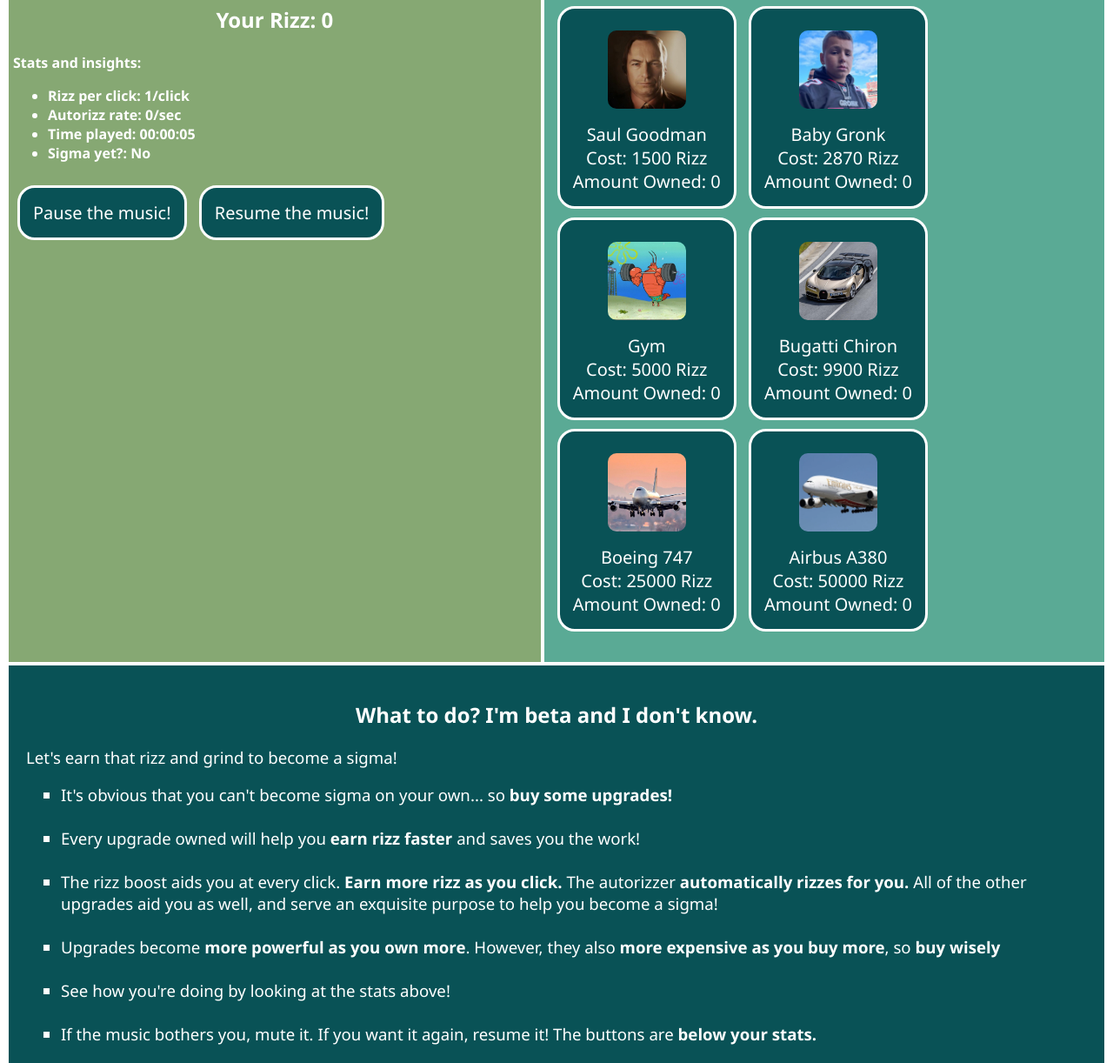
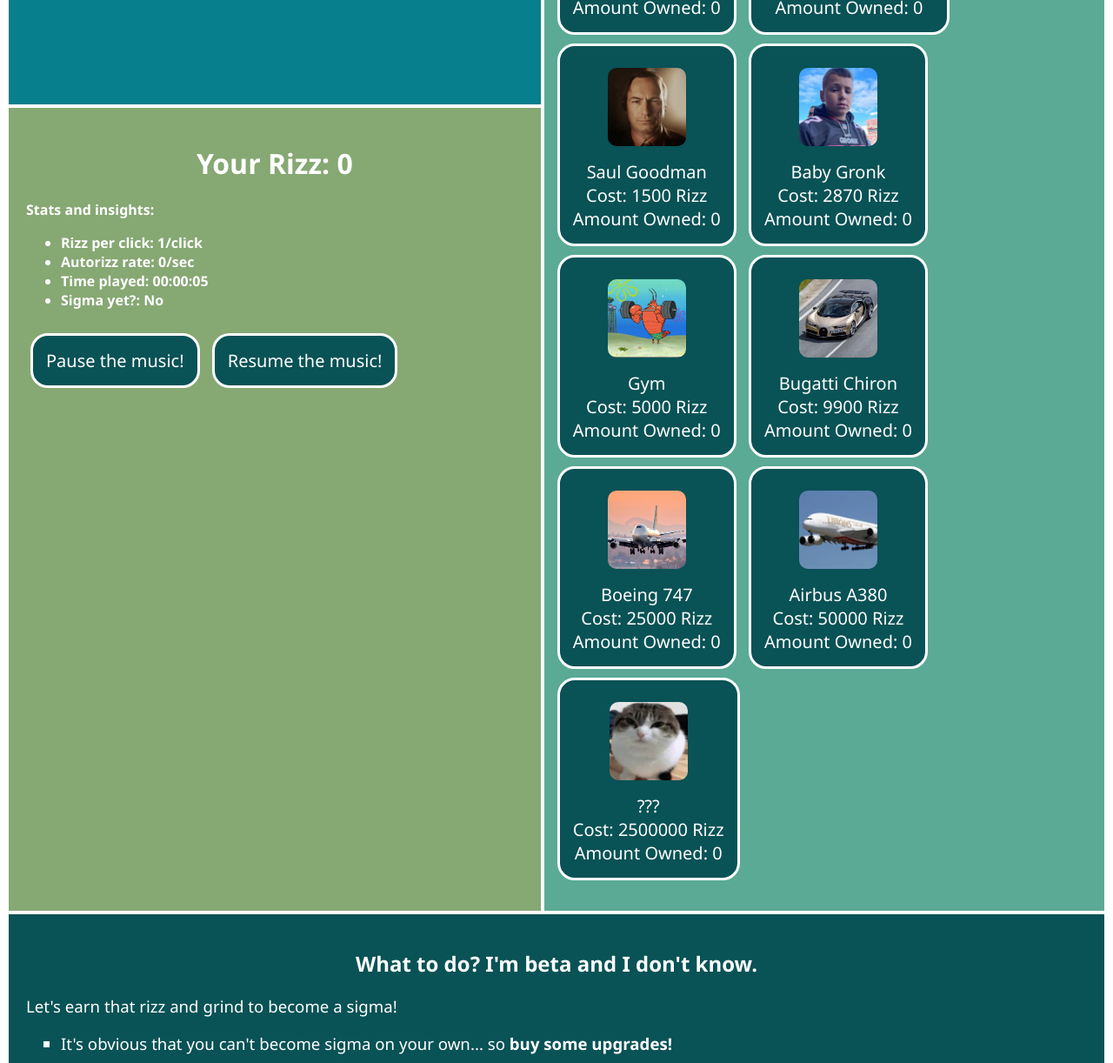
Before and after one commit to fc2078/rizz-farm, a plain HTML site: page index.html in a window 1280 px wide. Shown: the part 812-2034 px from the top of the page at 87% size. Drawn offline with nearby package versions, Linux system fonts and the light colour scheme; no server answers.

Commit message:
Add extra upgrade (finalize game)

```diff
--- a/index.html
+++ b/index.html
@@ -21,6 +21,7 @@
             <h1>Sigma Rizz Farm: Grow your Rizz</h1>
             <p>Grow your rizz and become a sigma today.</p>
             <p>Start clicking Patrick Bateman on the left and get rizzin'!</p>
+            <p>Need help? Scroll down.</p>
         </div>
         <!--  -->
         <!-- Clicker with the sigma Bateman on it and instructions -->
@@ -39,7 +40,7 @@
             <div id="ug-items">
                 <button class="upgrade-item" onclick="buyRizzBoost()" id="rizzBoost"><img src="imgs/greenUpArrow.png"
                         class="upg-img"><br>Rizz Boost<br><span id="rizzBoostCost">Cost: 25 Rizz</span><br><span
-                        id="rizzBoostOwned">Amount Owned: 0</span></button>
+                        id="rizzBoostOwned">Amount Owned: 0</span><br></button>
                 <button class="upgrade-item" onclick="buyAutorizzer()" id="autorizzer"><img src="imgs/autoRizzer.jpg"
                         class="upg-img"><br>Autorizzer<br><span id="autorizzerCost">Cost: 150 Rizz</span><br><span
                         id="autorizzerOwned">Amount Owned: 0</span></button>
@@ -71,12 +72,15 @@
                 <button class="upgrade-item" onclick="buyAirbusA380()" id="airbusA380"><img src="imgs/airbusA380.webp"
                         class="upg-img"><br>Airbus A380<br><span id="airbusA380Cost">Cost: 50000 Rizz</span><br><span
                         id="airbusA380Owned">Amount Owned: 0</span></button>
+                <button class="upgrade-item" onclick="buySomething1()" id="something1"><img src="imgs/something1.webp"
+                        class="upg-img"><br>???<br><span id="something1Cost">Cost: 2500000 Rizz</span><br><span
+                        id="something1Owned">Amount Owned: 0</span></button>
             </div>
         </div>
         <!--  -->
         <!-- Rizz count and statistics -->
         <div class="Rizz-and-Stats">
-            <h2 id="rizz"></h2>
+            <h1 id="rizz"></h1>
             <h4>Stats and insights:
                 <ul id="stats">
                     <li>Rizz per click: <span id="rizzRate"></span>/click</li>
@@ -110,7 +114,6 @@
                 <li>If the music bothers you, mute it. If you want it again, resume it! The buttons are <strong>below
                         your stats.</strong></li>
             </ul>
-
         </div>
         <!--  -->
     </div>
--- a/script.js
+++ b/script.js
@@ -142,7 +142,12 @@ let airbusA380Counter = 0;
 let airbusA380 = document.getElementById('airbusA380Owned')
 let airbusA380Cost = document.getElementById("airbusA380Cost")
 airbusA380.innerText = "Amount Owned: 0";
-// Increase prices, add gym soon
+
+// Easter egg upgrades
+let something1Counter = 0;
+let something1 = document.getElementById('something1Owned')
+let something1Cost = document.getElementById("something1Cost")
+something1.innerText = "Amount Owned: 0";
 //
 
 // Purchasing upgrades
@@ -325,6 +330,24 @@ function buyAirbusA380() {
     }
     updateButtons()
 }
+
+function buySomething1() {
+    let something1Price = 2500000 + something1Counter ** 1.999
+    something1Cost.innerText = "Cost: " + something1Price.toFixed(0) + " Rizz"
+    if (counter >= something1Price.toFixed(0)) {
+        counter = counter - something1Price.toFixed(0)
+        rizz.innerText = "Your Rizz: " + counter.toFixed(0)
+        something1Counter = something1Counter + 1
+        something1.innerText = "Amount Owned: " + something1Counter
+        something1Price = 2500000 + something1Counter ** 1.999
+        something1Cost.innerText = "Cost: " + something1Price.toFixed(0) + " Rizz"
+        rizzUpgrade.play()
+    }
+    else {
+        whatTheSigma.play();
+    }
+    updateButtons()
+}
 //
 
 // Update and disable buttons based on prices
@@ -339,14 +362,15 @@ function updateButtons() {
     document.getElementById("bugattiChiron").disabled = counter < bugattiChironPrice
     document.getElementById("boeing747").disabled = counter < boeing747Price
     document.getElementById("airbusA380").disabled = counter < airbusA380Price
+    document.getElementById("something1").disabled = counter < something1Price
 }
 //
 
-// Loop the game and apply the auto rizzers + sigma status
+// Loop the game and apply the auto rizzers + sigma status + easter eggs
 function gameLoop() {
-    counter += (2 * autorizzerCounter) + (5 * watermelonCatCounter) + (10 * enhancedInstagramCounter) + (20 * gymCounter) + (40 * saulGoodmanCounter) + (50 * babyGronkCounter) + (75 * bugattiChironCounter) + (100 * boeing747Counter) + (150 * airbusA380Counter)
+    counter += (2 * autorizzerCounter) + (5 * watermelonCatCounter) + (10 * enhancedInstagramCounter) + (20 * gymCounter) + (40 * saulGoodmanCounter) + (50 * babyGronkCounter) + (75 * bugattiChironCounter) + (100 * boeing747Counter) + (150 * airbusA380Counter) + (400 * something1Counter)
     rizz.innerText = "Your Rizz: " + counter.toFixed(0)
-    autoRizz = (2 * autorizzerCounter) + (5 * watermelonCatCounter) + (10 * enhancedInstagramCounter) + (20 * gymCounter) + (40 * saulGoodmanCounter) + (50 * babyGronkCounter) + (75 * bugattiChironCounter) + (100 * boeing747Counter) + (150 * airbusA380Counter)
+    autoRizz = (2 * autorizzerCounter) + (5 * watermelonCatCounter) + (10 * enhancedInstagramCounter) + (20 * gymCounter) + (40 * saulGoodmanCounter) + (50 * babyGronkCounter) + (75 * bugattiChironCounter) + (100 * boeing747Counter) + (150 * airbusA380Counter) + (400 * something1Counter)
     autoRizzRate.innerText = autoRizz.toFixed(0)
     rizzRate.innerText = (1 + (1.8 * rizzBoostCounter)).toFixed(0)
     if (counter == 696969696969) {
@@ -355,6 +379,7 @@ function gameLoop() {
         alert('Congratulations! You have officially become a sigma! Come collect your prize at the link in your statistcs!')
     }
 }
+
 //
 // Update the game every 1 second to run the auto rizzers and update buttons
 setInterval(gameLoop, 1000)
--- a/style.css
+++ b/style.css
@@ -41,7 +41,7 @@
 .Rizz-and-Stats {
     grid-area: Rizz-and-Stats;
     background-color: #86A873;
-    padding: 5px;
+    padding: 20px;
     margin: 2px;
 }
 
@@ -147,6 +147,7 @@
     border-radius: 20px;
 }
 
+/* Include showing text over hover */
 .upgrade-item:hover {
     font-size: 15pt;
     padding: 15px;
@@ -201,15 +202,12 @@ h2 {
     text-align: center;
 }
 
-#moyai {
-    display: flex;
-    width: 75px;
-    padding: 10px;
-    align-items: center;
-}
-
 #rizz-div {
     width: 40px;
 }
 
+#rizz {
+    text-align: center;
+}
+
 /* Palettes: https://coolors.co/095256-087f8c-5aaa95-86a873 */
```
